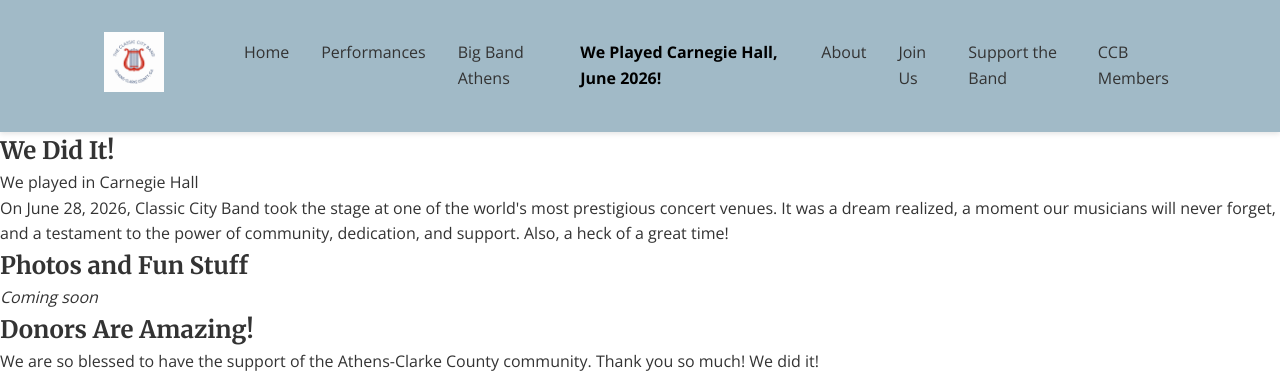
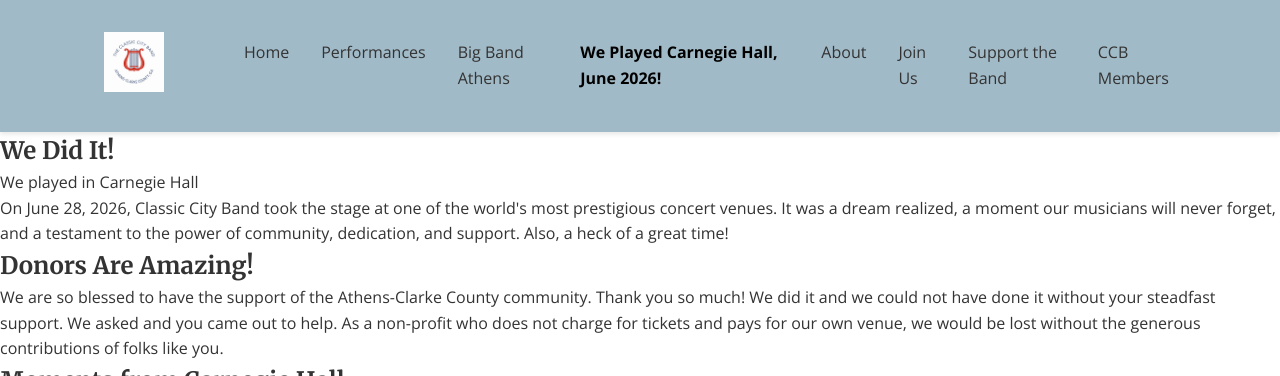
Before and after one commit to webmasterCCB/CCBwebsite, a Jekyll site: the page built from carnegie2026.md, in a window 1280 px wide and 900 px high, cut to the strip 0-376 px from the top of the window. Built offline with Jekyll 4.4.1, drawn with Linux system fonts in a browser that asks for light colours; comment, search, counter and statistics services are not loaded.

Commit message:
Update carnegie2026.md

```diff
--- a/carnegie2026.md
+++ b/carnegie2026.md
@@ -12,16 +12,10 @@ title: Carnegie Hall 2026
     <p>On June 28, 2026, Classic City Band took the stage at one of the world's most prestigious concert venues. It was a dream realized, a moment our musicians will never forget, and a testament to the power of community, dedication, and support. Also, a heck of a great time!</p>
   </section>
 
-  <!-- SECTION 2: PHOTOS (COMING SOON) -->
-  <section class="carnegie-section">
-    <h2>Photos and Fun Stuff</h2>
-    <p><em>Coming soon</em></p>
-  </section>
-
-  <!-- SECTION 3: DONORS -->
+  <!-- SECTION 2: DONORS -->
   <section class="carnegie-section donors-section">
     <h2>Donors Are Amazing!</h2>
-    <p>We are so blessed to have the support of the Athens-Clarke County community. Thank you so much! We did it!</p>
+    <p>We are so blessed to have the support of the Athens-Clarke County community. Thank you so much! We did it and we could not have done it without your steadfast support. We asked and you came out to help. As a non-profit who does not charge for tickets and pays for our own venue, we would be lost without the generous contributions of folks like you.</p>
   </section>
 
 <!-- SECTION 4: PHOTO GRID -->
```
